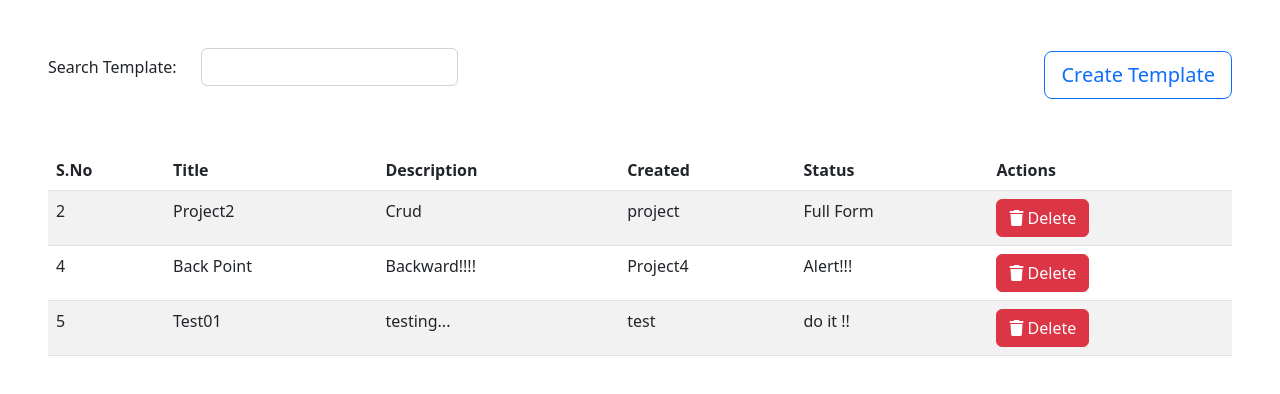
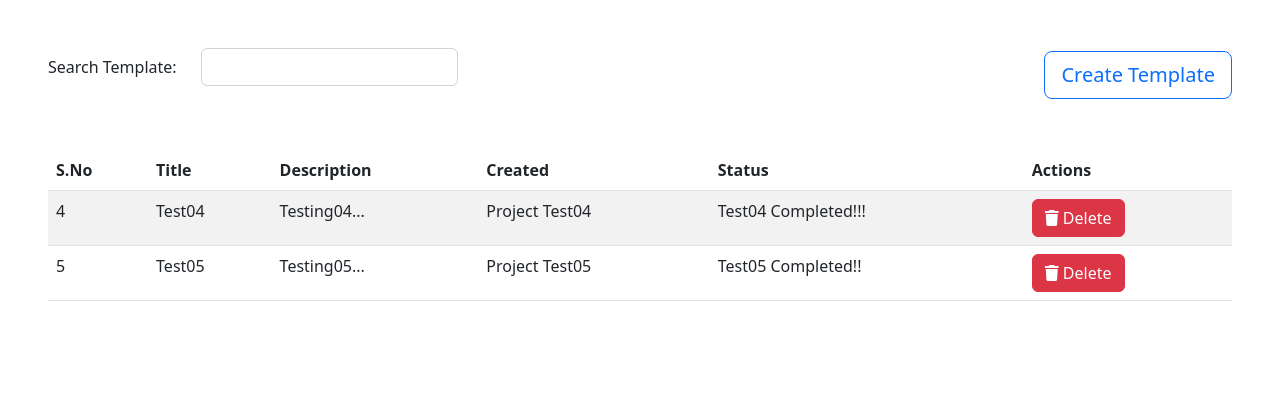
Before and after one commit to Sahitya324/Angular-Project, an Angular app: page /templates in a window 1280 px wide. Shown: the top 394 px of the page. Built offline with nearby package versions, Linux system fonts and the light colour scheme; data requests are answered from the project's data file.

Commit message:
Code Optimization and Modifications

```diff
--- a/db.json
+++ b/db.json
@@ -1,26 +1,18 @@
 {
   "templates": [
     {
-      "title": "Project2",
-      "description": "Crud ",
-      "category": "project",
-      "prompt": "Full Form",
-      "locale": "en",
-      "id": 2
-    },
-    {
-      "title": "Back Point",
-      "description": "Backward!!!!",
-      "category": "Project4",
-      "prompt": "Alert!!!",
+      "title": "Test04",
+      "description": "Testing04...",
+      "category": "Project Test04",
+      "prompt": "Test04 Completed!!!",
       "locale": "en",
       "id": 4
     },
     {
-      "title": "Test01",
-      "description": "testing...",
-      "category": "test",
-      "prompt": "do it !!",
+      "title": "Test05",
+      "description": "Testing05...",
+      "category": "Project Test05",
+      "prompt": "Test05 Completed!!",
       "locale": "en",
       "id": 5
     }
--- a/src/app/api.service.ts
+++ b/src/app/api.service.ts
@@ -1,6 +1,6 @@
 import { HttpClient } from '@angular/common/http';
 import { Injectable } from '@angular/core';
-import { templateModel } from './template-list/model';
+import { ApiResponse, templateCreate, templateModel } from './template-list/model';
 
 @Injectable({
   providedIn: 'root'
@@ -9,8 +9,8 @@ export class ApiService {
 
   constructor(private http:HttpClient) { }
 
-addTemplate(data:templateModel){
-  return this.http.post<templateModel>("http://localhost:3000/templates", data)
+addTemplate(data:templateCreate){
+  return this.http.post<ApiResponse>("http://localhost:3000/templates", data)
 }
 
 getTemplate(){
@@ -18,7 +18,7 @@ getTemplate(){
 }
 
 deleteTemplate(id:number) {
-  return this.http.delete<templateModel[]>("http://localhost:3000/templates/"+id);
+  return this.http.delete<ApiResponse>("http://localhost:3000/templates/"+id);
 }
 
 fetchTemplateDetail(id:number) {
--- a/src/app/app.module.ts
+++ b/src/app/app.module.ts
@@ -24,9 +24,10 @@ import {
   NgbModal,
   ModalDismissReasons,
 } from '@ng-bootstrap/ng-bootstrap';
+import { ModalComponent } from './modal/modal.component';
 
 @NgModule({
-  declarations: [AppComponent, TemplateDetailComponent, TemplateListComponent],
+  declarations: [AppComponent, TemplateDetailComponent, TemplateListComponent, ModalComponent],
   imports: [
     BrowserModule,
     AppRoutingModule,
--- /dev/null
+++ b/src/app/modal.service.ts
@@ -0,0 +1,38 @@
+import { Injectable } from '@angular/core';
+import { NgbModal } from '@ng-bootstrap/ng-bootstrap';
+import { ModalComponent } from './modal/modal.component';
+import { Subject } from 'rxjs';
+import { ApiService } from './api.service';
+import { templateCreate } from './template-list/model';
+
+@Injectable({
+  providedIn: 'root'
+})
+export class ModalService {
+
+  constructor(private modalService: NgbModal,private api:ApiService) {}
+
+  private functionToBeCalledSubject = new Subject<any>();
+
+  functionToBeCalled$ = this.functionToBeCalledSubject.asObservable();
+
+  addTemplate(data: templateCreate) {
+    this.api.addTemplate(data).subscribe((res =>{
+      console.log(res, 'Post Response');
+      this.functionToBeCalledSubject.next(res);
+      this.closeModal();
+    }))
+  }
+
+  openModal(data: any) {
+    const modalRef = this.modalService.open(ModalComponent, {
+      centered: true,
+    });
+
+    modalRef.componentInstance.modalData = data;
+  }
+
+  closeModal() {
+    this.modalService.dismissAll();
+  }
+}
--- /dev/null
+++ b/src/app/modal/modal.component.html
@@ -0,0 +1,75 @@
+  <div class="modal-header">
+    <h4 class="modal-title" id="modal-basic-title">Create Template</h4>
+    <button
+      type="button"
+      class="btn-close"
+      aria-label="Close"
+      (click)="closeModal()"
+    ></button>
+  </div>
+  <div class="modal-body">
+    <form [formGroup]="templateform">
+      <div class="form-group mb-3">
+        <label for="title">Title</label>
+        <input
+          type="text"
+          class="form-control"
+          placeholder="Enter Title"
+          formControlName="title"
+        />
+      </div>
+      <div class="form-group mb-3">
+        <label for="description">Description</label>
+        <input
+          type="text"
+          class="form-control"
+          placeholder="Enter Description"
+          formControlName="description"
+        />
+      </div>
+      <div class="form-group mb-3">
+        <label for="category">Category</label>
+        <input
+          type="text"
+          class="form-control"
+          placeholder="Enter Category"
+          formControlName="category"
+        />
+      </div>
+      <div class="form-group mb-3">
+        <label for="prompt">Prompt</label>
+        <input
+          type="text"
+          class="form-control"
+          placeholder="Enter Prompt"
+          formControlName="prompt"
+        />
+      </div>
+      <div class="form-group mb-3">
+        <label for="locale">Locale</label>
+        <input
+          type="text"
+          class="form-control"
+          placeholder="Enter Locale"
+          formControlName="locale"
+        />
+      </div>
+    </form>
+  </div>
+  <div class="modal-footer">
+    <button
+      type="button"
+      class="btn btn-outline-dark"
+      (click)="closeModal()"
+    >
+      Cancel
+    </button>
+    <button
+      type="button"
+      class="btn btn-outline-dark"
+      (click)="addtemplate(this.templateform.value)"
+      [disabled]="this.templateform.invalid"
+    >
+      Submit
+    </button>
+  </div>
--- /dev/null
+++ b/src/app/modal/modal.component.ts
@@ -0,0 +1,36 @@
+import { Component, Input } from '@angular/core';
+import { NgbModal } from '@ng-bootstrap/ng-bootstrap';
+import { ApiService } from '../api.service';
+import { FormBuilder, FormControl, FormGroup, Validators } from '@angular/forms';
+import { ModalService } from '../modal.service';
+import { templateCreate } from '../template-list/model';
+
+@Component({
+  selector: 'app-modal',
+  templateUrl: './modal.component.html',
+  styleUrls: ['./modal.component.css']
+})
+export class ModalComponent {
+  @Input() modalData: any;
+  templateform!:FormGroup;
+
+  constructor(private modalService: NgbModal,private formbuilder:FormBuilder,private api:ApiService, private modalService2: ModalService) {}
+
+  ngOnInit(): void {
+    this.templateform=this.formbuilder.group({
+      title:['',Validators.required],
+      description:['',Validators.required],
+      category:['',Validators.required],
+      prompt:['',Validators.required],
+      locale:['',Validators.required],
+    })
+  }
+
+  addtemplate(data: templateCreate) {
+    this.modalService2.addTemplate(data);
+  }
+
+  closeModal() {
+    this.modalService.dismissAll();
+  }
+}
--- a/src/app/template-list/template-list.component.html
+++ b/src/app/template-list/template-list.component.html
@@ -19,7 +19,7 @@
       </div>
     </form>
 
-    <button class="btn btn-lg btn-outline-primary" (click)="open(content)">
+    <button class="btn btn-lg btn-outline-primary" (click)="openModalWithData(data)">
       Create Template
     </button>
   </div>
@@ -35,7 +35,7 @@
       </tr>
     </thead>
     <tbody>
-    <tr *ngFor="let item of filteredData">
+      <!-- <tr *ngFor="let item of filteredData">
       <td routerLink="/templates/{{item.id}}">
           {{item.id}}
       </td>
@@ -63,85 +63,31 @@
         <i class="fas fa-trash"></i> Delete
         </button>
       </td>
+    </tr> -->
+      <tr
+        *ngFor="let item of filteredData"
+        [routerLink]="'/templates/' + item.id"
+      >
+        <td>{{ item.id }}</td>
+        <td>
+          <ngb-highlight
+            [result]="item.title"
+            [term]="filter.value"
+          ></ngb-highlight>
+        </td>
+        <td>{{ item.description }}</td>
+        <td>{{ item.category }}</td>
+        <td>{{ item.prompt }}</td>
+        <td>
+          <button
+            type="button"
+            class="btn btn-danger"
+            (click)="deleteTemplate($event, item.id)"
+          >
+            <i class="fas fa-trash"></i> Delete
+          </button>
+        </td>
       </tr>
     </tbody>
   </table>
-
-<ng-template #content let-modal>
-  <div class="modal-header">
-    <h4 class="modal-title" id="modal-basic-title">Create Template</h4>
-    <button
-      type="button"
-      class="btn-close"
-      aria-label="Close"
-      (click)="modal.dismiss('Cross click')"
-    ></button>
 </div>
-  <div class="modal-body">
-    <form [formGroup]="templateform">
-      <div class="form-group mb-3">
-        <label for="title">Title</label>
-        <input
-          type="text"
-          class="form-control"
-          placeholder="Enter Title"
-          formControlName="title"
-        />
-      </div>
-      <div class="form-group mb-3">
-        <label for="description">Description</label>
-        <input
-          type="text"
-          class="form-control"
-          placeholder="Enter Description"
-          formControlName="description"
-        />
-      </div>
-      <div class="form-group mb-3">
-        <label for="category">Category</label>
-        <input
-          type="text"
-          class="form-control"
-          placeholder="Enter Category"
-          formControlName="category"
-        />
-      </div>
-      <div class="form-group mb-3">
-        <label for="prompt">Prompt</label>
-        <input
-          type="text"
-          class="form-control"
-          placeholder="Enter Prompt"
-          formControlName="prompt"
-        />
-      </div>
-      <div class="form-group mb-3">
-        <label for="locale">Locale</label>
-        <input
-          type="text"
-          class="form-control"
-          placeholder="Enter Locale"
-          formControlName="locale"
-        />
-      </div>
-    </form>
-  </div>
-  <div class="modal-footer">
-    <button
-      type="button"
-      class="btn btn-outline-dark"
-      (click)="modal.dismiss('Cancel')"
-    >
-      Cancel
-    </button>
-    <button
-      type="button"
-      class="btn btn-outline-dark"
-      (click)="addtemplate(this.templateform.value)"
-      [disabled]="this.templateform.invalid"
-    >
-      Submit
-    </button>
-  </div>
-</ng-template>
-</div>
--- a/src/app/template-list/template-list.component.ts
+++ b/src/app/template-list/template-list.component.ts
@@ -1,9 +1,12 @@
 import { Component } from '@angular/core';
-import { FormBuilder, FormControl, FormGroup, Validators } from '@angular/forms';
-import { DecimalPipe, NgFor } from '@angular/common';
-import { NgbModal, ModalDismissReasons  } from '@ng-bootstrap/ng-bootstrap';
+import { FormControl, FormGroup } from '@angular/forms';
+import { DecimalPipe } from '@angular/common';
+import { Subject, Observable, of } from 'rxjs';
+import { debounceTime, distinctUntilChanged, switchMap } from 'rxjs/operators';
 import { ApiService } from '../api.service';
 import { templateModel } from './model';
+
+import { ModalService } from '../modal.service';
 
 
 @Component({
@@ -20,47 +23,21 @@ export class TemplateListComponent {
 
   templateform!:FormGroup;
 
-	constructor(pipe: DecimalPipe,private modalService: NgbModal,private formbuilder:FormBuilder,private api:ApiService) { }
+  private searchTerm$ = new Subject<string>();
+
+	constructor(private api:ApiService,private modalService: ModalService) {
+    this.setupSearchSubscription();
+   }
 
   ngOnInit(): void {
-    this.templateform=this.formbuilder.group({
-      title:['',Validators.required],
-      description:['',Validators.required],
-      category:['',Validators.required],
-      prompt:['',Validators.required],
-      locale:['',Validators.required],
-    })
+    this.modalService.functionToBeCalled$.subscribe((data) => {
+      this.filteredData.push(data);
+    });
     this.gettemplate();
   }
 
-	open(content: any) {
-		this.modalService.open(content, { ariaLabelledBy: 'modal-basic-title' }).result.then(
-			(result) => {
-				this.closeResult = `Closed with: ${result}`;
-			},
-			(reason) => {
-				this.closeResult = `Dismissed ${this.getDismissReason(reason)}`;
-			},
-		);
-	}
-
-	private getDismissReason(reason: any): string {
-		if (reason === ModalDismissReasons.ESC) {
-			return 'by pressing ESC';
-		} else if (reason === ModalDismissReasons.BACKDROP_CLICK) {
-			return 'by clicking on a backdrop';
-		} else {
-			return `with: ${reason}`;
-		}
-	}
-
-  addtemplate(data: any) {
-    // console.log(data, 'Template Data');
-    this.api.addTemplate(data).subscribe((res =>{
-      this.templateform.reset();
-      this.gettemplate();
-      this.modalService.dismissAll({ ariaLabelledBy: 'modal-basic-title' });
-    }))
+	openModalWithData(data: any) {
+    this.modalService.openModal(data);
   }
 
   gettemplate(){
@@ -70,20 +47,39 @@ export class TemplateListComponent {
     })
   }
 
-  deleteTemplate(id: any) {
+  deleteTemplate(event: Event, id: any) {
+    event.stopPropagation();
     this.api.deleteTemplate(id).subscribe((res => {
-      this.gettemplate();
+      this.filteredData = this.filteredData.filter((item: any) => item.id !== id);
     }))
   }
 
   searchData(event: any) {
     const text = event.target.value;
-    const term = text.toLowerCase();
+    this.searchTerm$.next(text);
+  }
+
+  private setupSearchSubscription() {
+    this.searchTerm$
+      .pipe(
+        debounceTime(100),
+        distinctUntilChanged(),
+        switchMap((term: string) => this.performSearch(term))
+      )
+      .subscribe((searchResults: any) => {
+        this.filteredData = searchResults;
+      });
+  }
+
+  private performSearch(term: string): Observable<any[]> {
     if (!this.data) {
-        this.data = [];
-      }
-    this.filteredData =  this.data.filter((item: any) => {
-        return item.title.toLowerCase().includes(term)
+      this.data = [];
+    }
+
+    const filteredData: any = this.data.filter((item: any) => {
+      return item.title.toLowerCase().includes(term.toLowerCase())
     });
+
+    return of(filteredData);
   }
 }
```
Also changed, not shown: src/app/template-list/model.ts (+13 -0 lines), src/app/modal/modal.component.css (added), 2 other files (tests, documents, lock files or other folders). Lines whose indentation alone changed are shown as unchanged.
